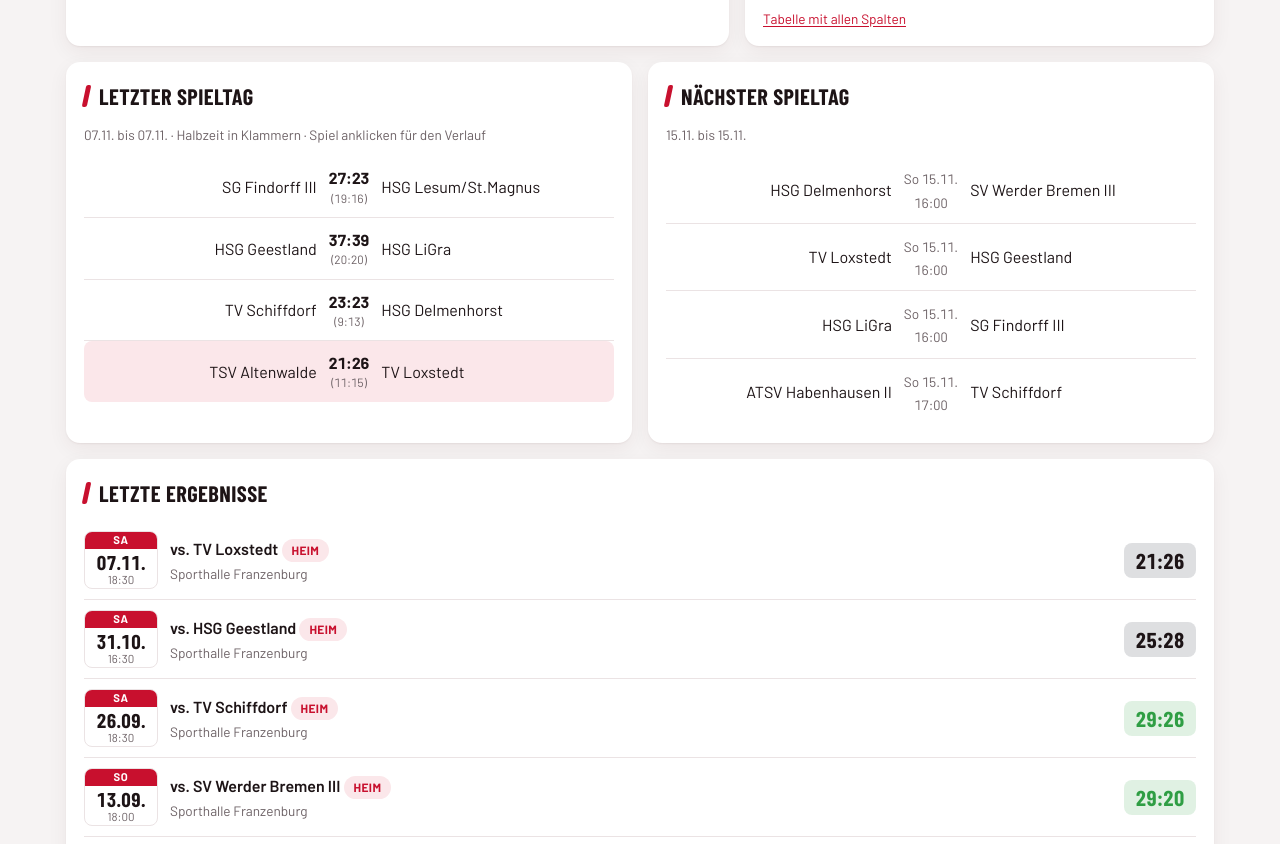
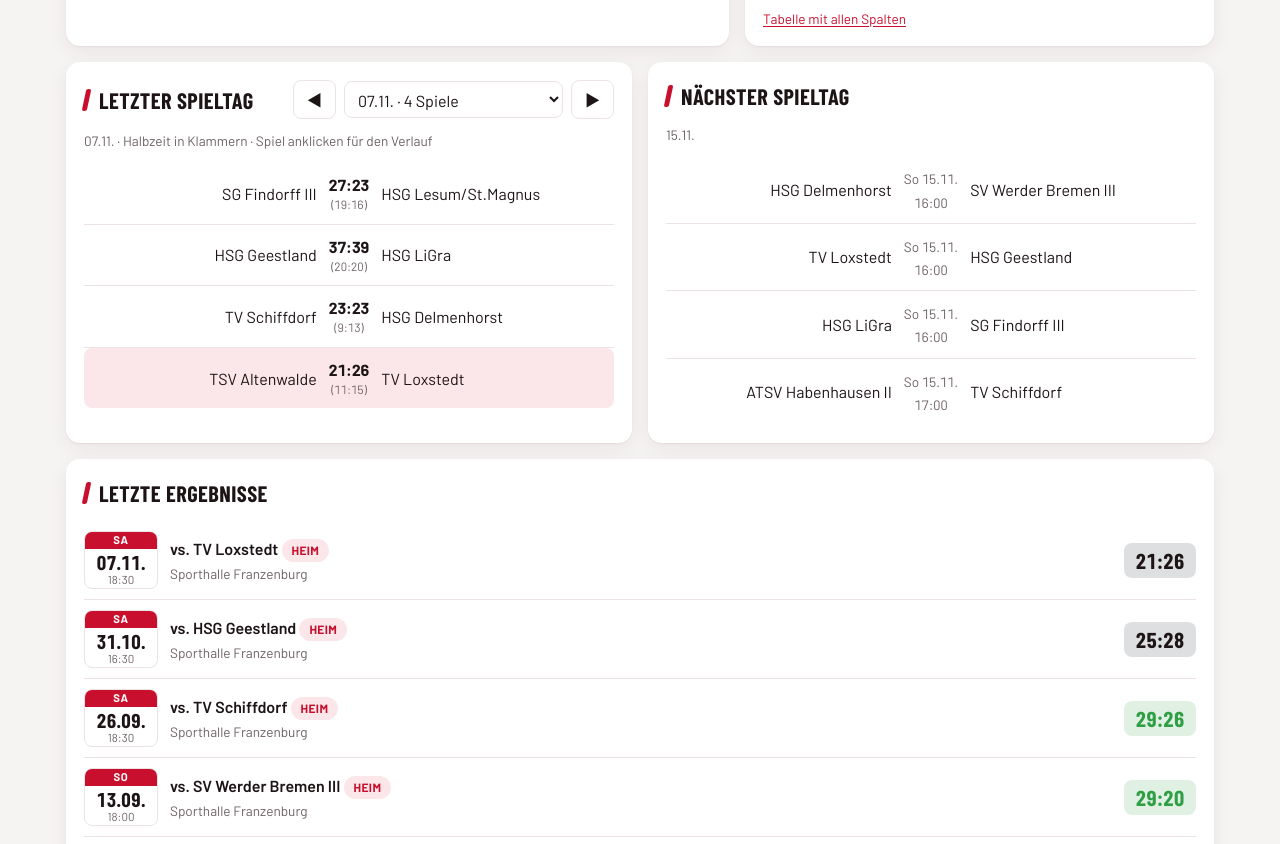
Before and after one commit to jonahpohling/tsv-altenwalde-damen.github.io, a plain HTML site: page index.html in a window 1280 px wide. Shown: the part 1047-1891 px from the top of the page. Drawn offline with nearby package versions, Linux system fonts and the light colour scheme; a web font is replaced by a local one.

Commit message:
Durch alle Spieltage blättern
Co-Authored-By: Claude Opus 5.5 <noreply@anthropic.com>
Claude-Session: https://claude.ai/code/session_01N49BPmkAmjDZk8iBXrszn4

```diff
--- a/index.html
+++ b/index.html
@@ -587,16 +587,27 @@ function scorerCard(){
     top.map(row).join("")+(ours.length?'<tr><td colspan="7" class="small muted" style="padding-top:14px">Weitere Altenwalderinnen</td></tr>'+ours.map(row).join(""):'')+
     '</tbody></table></div><div class="hint">Aus allen Spielberichten der Liga. Altenwalde hervorgehoben.</div></section>';
 }
-function weekendOf(list,anchor){var t=new Date(anchor+"T12:00").getTime();return list.filter(function(m){var d=new Date(m.date+"T12:00").getTime();return Math.abs(d-t)<=3*864e5;});}
+function spieltage(){
+  var all=matches(),groups=[];
+  all.forEach(function(m){var t=new Date(m.date+"T12:00").getTime(),g=groups[groups.length-1];
+    if(g&&t-g.start<=3*864e5)g.list.push(m);else groups.push({start:t,list:[m]});});
+  return groups;
+}
 function spieltagCards(){
-  var all=matches(),pl=all.filter(function(m){return m.played;}),up=all.filter(function(m){return !m.played;});
+  var G=spieltage(),lastPlayed=-1,firstOpen=-1;
+  G.forEach(function(g,i){if(g.list.some(function(m){return m.played;}))lastPlayed=i;if(firstOpen<0&&g.list.some(function(m){return !m.played;}))firstOpen=i;});
+  if(ui.sp==null||ui.sp<0||ui.sp>=G.length)ui.sp=lastPlayed>=0?lastPlayed:0;
   function li(m,showHT){var hf=HALF[m.nr],me=m.h==="ALT"||m.g==="ALT";
     return '<div class="li"'+(m.played?' data-game="'+m.nr+'" tabindex="0" role="button" title="Spielverlauf anzeigen"':'')+(me?' style="background:var(--row-hl);border-radius:8px;padding:10px 8px"':'')+'><span class="h">'+esc(TEAMS[m.h])+'</span><span class="num">'+(m.played?'<b>'+m.hg+':'+m.ag+'</b>'+(showHT&&hf?'<span class="ht">('+hf[0]+':'+hf[1]+')</span>':''):'<span class="small muted">'+WD[dt(m).getDay()]+' '+short(m.date)+'<br>'+m.time+'</span>')+'</span><span class="g">'+esc(TEAMS[m.g])+'</span></div>';}
-  var h='';
-  if(pl.length){var last=weekendOf(pl,pl[pl.length-1].date);
-    h+='<section class="card c6 spt"><h2>Letzter Spieltag</h2><div class="small muted">'+short(last[0].date)+' bis '+short(last[last.length-1].date)+' · Halbzeit in Klammern · Spiel anklicken für den Verlauf</div><div class="list">'+last.map(function(m){return li(m,true);}).join("")+'</div></section>';}
-  if(up.length){var nx=weekendOf(up,up[0].date);
-    h+='<section class="card c6 spt"><h2>Nächster Spieltag</h2><div class="small muted">'+short(nx[0].date)+' bis '+short(nx[nx.length-1].date)+'</div><div class="list">'+nx.map(function(m){return li(m,false);}).join("")+'</div></section>';}
+  function range(g){var a=g.list[0].date,b=g.list[g.list.length-1].date;return short(a)+(a!==b?' bis '+short(b):'');}
+  var g=G[ui.sp],h='';
+  h+='<section class="card c6 spt"><div class="toolbar" style="justify-content:space-between"><h2>'+(ui.sp===lastPlayed?'Letzter Spieltag':'Spieltag')+'</h2><div class="toolbar">'+
+    '<button class="btn" data-act="spPrev" aria-label="Vorheriger Spieltag"'+(ui.sp<=0?' disabled':'')+'>◀</button>'+
+    '<select id="spSel" aria-label="Wochenende wählen">'+G.map(function(x,i){return '<option value="'+i+'"'+(i===ui.sp?' selected':'')+'>'+range(x)+' · '+x.list.length+(x.list.length===1?' Spiel':' Spiele')+'</option>';}).join("")+'</select>'+
+    '<button class="btn" data-act="spNext" aria-label="Nächster Spieltag"'+(ui.sp>=G.length-1?' disabled':'')+'>▶</button></div></div>'+
+    '<div class="small muted">'+range(g)+' · Halbzeit in Klammern · Spiel anklicken für den Verlauf</div><div class="list">'+g.list.map(function(m){return li(m,true);}).join("")+'</div></section>';
+  if(firstOpen>=0){var nx=G[firstOpen];
+    h+='<section class="card c6 spt"><h2>Nächster Spieltag</h2><div class="small muted">'+range(nx)+'</div><div class="list">'+nx.list.filter(function(m){return !m.played;}).map(function(m){return li(m,false);}).join("")+'</div></section>';}
   return h;
 }
 
@@ -870,6 +881,8 @@ document.addEventListener("click",function(e){
   if(a==="toggleEdit"){editing=!editing;render();}
   else if(a==="planOwn"){ui.planAll=false;render();}
   else if(a==="planAll"){ui.planAll=true;render();}
+  else if(a==="spPrev"){ui.sp--;render();}
+  else if(a==="spNext"){ui.sp++;render();}
   else if(a==="allOn"||a==="allOff"){document.querySelectorAll(".checks input").forEach(function(c){c.checked=a==="allOn";});}
   else if(a==="addTraining"){var d=document.getElementById("tDate").value,msg=document.getElementById("tMsg");
     if(!d){msg.textContent="Bitte ein Datum wählen.";return;}
@@ -883,6 +896,7 @@ document.addEventListener("click",function(e){
 });
 document.addEventListener("change",function(e){var t=e.target;
   if(t.id==="oppSel"){ui.opp=t.value;render();return;}
+  if(t.id==="spSel"){ui.sp=+t.value;render();return;}
   var v=t.value===""?null:Math.max(0,parseInt(t.value,10)||0);
   if(t.hasAttribute("data-pname")){var n=t.getAttribute("data-pname");state.manual[n]=state.manual[n]||{};state.manual[n][t.getAttribute("data-k")]=v;change(true);return;}
   if(t.hasAttribute("data-m")){var nr=t.getAttribute("data-m"),r=state.results[nr]||[null,null];r[+t.getAttribute("data-side")]=v;
```
